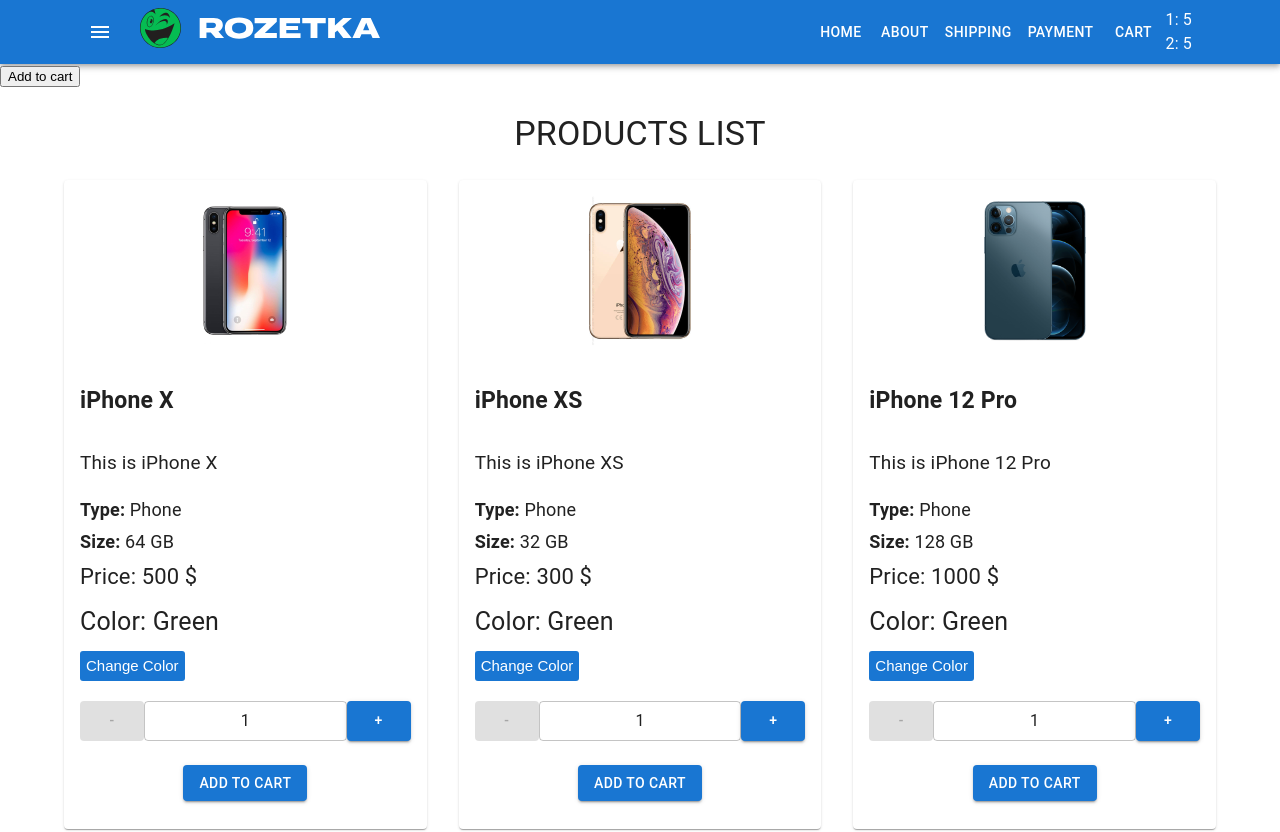
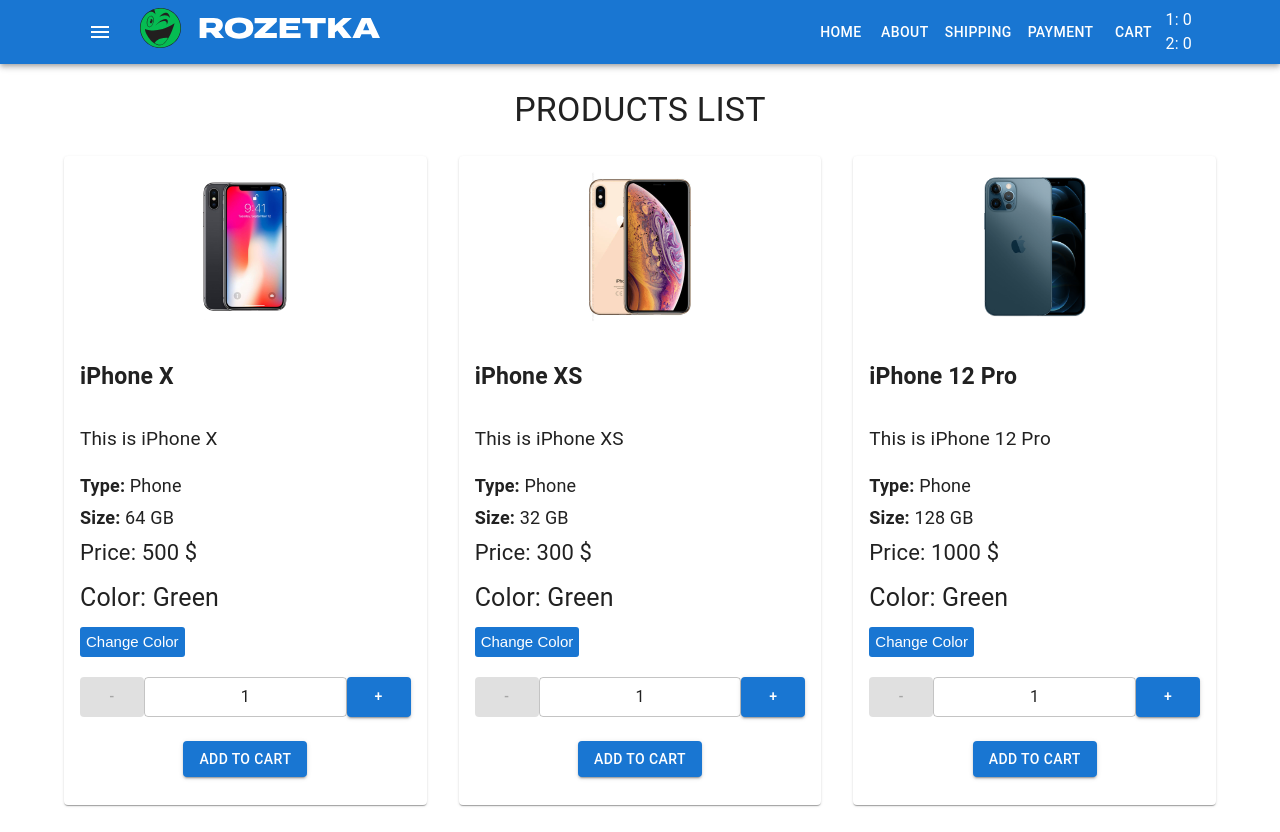
Before and after one commit to LevVaschenko/fake-shop, a React (Create React App) app: page / in a window 1280 px wide. Shown: the top 832 px of the page. Built offline with nearby package versions, Linux system fonts and the light colour scheme.

Commit message:
connect addProductToCart with add to cart button

```diff
--- a/src/components/Products/ProductListItem.tsx
+++ b/src/components/Products/ProductListItem.tsx
@@ -9,16 +9,18 @@
 import './ProductListItem.scss'
 
 type Props = {
+    id: number
     name: string
     description: string
     type: string
     size: number
     price: number
     image: string
-    addProductsToCart: (count: number, price: number) => void
+    addProductsToCart: (id: number, count: number) => void
 }
 
 const ProductListItem = ({
+    id,
     name,
     description,
     type,
@@ -90,7 +92,7 @@
             <CardActions className="button-wrap">
                 <Button
                     variant="contained"
-                    onClick={() => addProductsToCart(count, price)}
+                    onClick={() => addProductsToCart(id, count)}
                 >
                     Add to cart
                 </Button>
--- a/src/components/Products/ProductsList.tsx
+++ b/src/components/Products/ProductsList.tsx
@@ -14,7 +14,7 @@
 }
 
 type Props = {
-    addProductsToCart: (count: number, price: number) => void
+    addProductsToCart: (id: number, count: number) => void
 }
 
 const ProductsList = ({ addProductsToCart }: Props) => {
@@ -49,6 +49,7 @@
                     }: ProductProps) => (
                         <Grid item xs={12} sm={3} md={4} key={id}>
                             <ProductListItem
+                                id={id}
                                 name={name}
                                 description={description}
                                 type={type}
--- a/src/container/App/App.tsx
+++ b/src/container/App/App.tsx
@@ -13,8 +13,8 @@
 
 const App = (props: Props) => {
     const [productsInCart, setProductsInCart] = useState<AppProps>({
-        1: 5,
-        2: 5,
+        1: 0,
+        2: 0,
     })
 
     const addProductToCart = (id: number, count: number) => {
@@ -28,7 +28,6 @@
         <StyledEngineProvider injectFirst>
             <CssBaseline />
             <Header productsInCart={productsInCart} />
-            <button onClick={() => addProductToCart(2, 5)}>Add to cart</button>
             <Main addProductsToCart={addProductToCart} />
             <Footer />
         </StyledEngineProvider>
--- a/src/container/Main/Main.tsx
+++ b/src/container/Main/Main.tsx
@@ -3,14 +3,14 @@
 import React from 'react'
 
 type Props = {
-    addProductsToCart: (count: number, price: number) => void
+    addProductsToCart: (id: number, count: number) => void
 }
 
 const Main = ({ addProductsToCart }: Props) => {
     return (
         <main>
             <Container maxWidth="lg">
-                <Home addProductsToCart={addProductsToCart} />
+                <Home addProductsToCart={addProductsToCart}/>
             </Container>
         </main>
     )
--- a/src/pages/Home/Home.tsx
+++ b/src/pages/Home/Home.tsx
@@ -2,7 +2,7 @@
 import React from 'react'
 
 type Props = {
-    addProductsToCart: (count: number, price: number) => void
+    addProductsToCart: (id: number, count: number) => void
 }
 
 const Home = ({ addProductsToCart }: Props) => {
```
